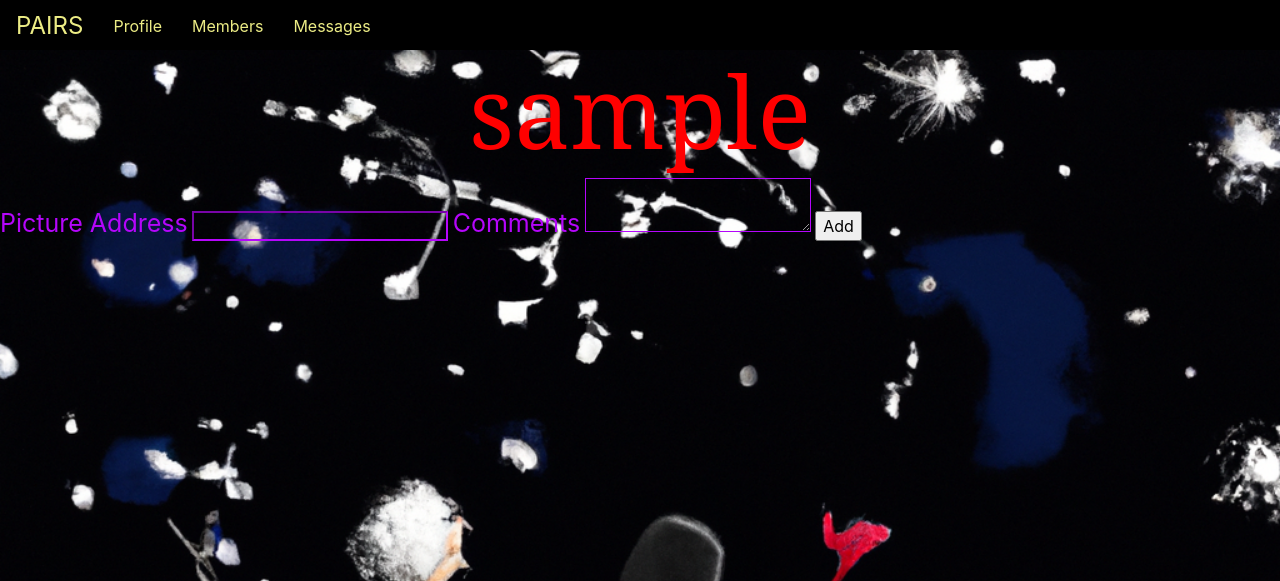
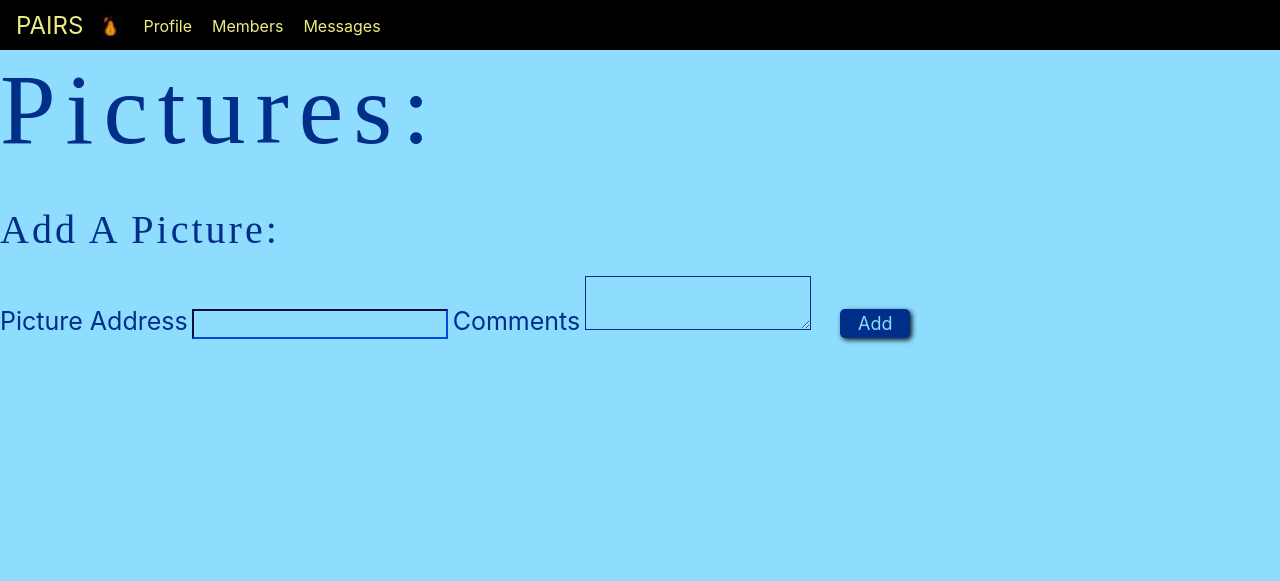
Before and after one commit to Damien580/Final-Fullstack-Capstone, a Flask app: page /profile in a window 1280 px wide. Shown: the top 581 px of the page. Run offline with Flask 2, Linux system fonts and the light colour scheme; the visitor is signed in with stand-in values (Sample User, id 1); data comes from the database, SQL or seed files in the repository; data that the repository does not hold is empty; some libraries are stand-ins or nearby versions.

Commit message:
home and profile baisc styling done

```diff
--- a/crud.py
+++ b/crud.py
@@ -30,6 +30,6 @@ def get_message_by_id(message_id):
 
 def get_all_messages(sender_id=None, recipient_id=None):
     if sender_id is not None:
-        return Message.query.filter_by(sender_id=sender_id, recipient_id=recipient_id).order_by(Message.date_time.desc()).all()
+        return Message.query.filter_by(sender_id=sender_id, recipient_id=current_user.id).order_by(Message.date_time.desc()).all()
     else:
         return Message.query.order_by(Message.date_time.desc()).all()
--- a/forms.py
+++ b/forms.py
@@ -5,10 +5,9 @@ from wtforms.fields import RadioField
 from datetime import datetime
 
 class LoginForm(FlaskForm):
-    username = StringField("username")
-    password = PasswordField("password")
-    remember_me = BooleanField("remember me")
-    submit = SubmitField("submit")
+    username = StringField("Username")
+    password = PasswordField("Password")
+    submit = SubmitField("Submit")
 
 class NewUserForm(FlaskForm):
     new_username = StringField('Username', validators=[DataRequired(), Length(min=4, max=255)])
--- a/server.py
+++ b/server.py
@@ -57,9 +57,9 @@ def login():
         if user:
             if user.password == password:
                 login_user(user)
-                flash("logged in")
+                flash("Logged In!")
             else:
-                flash("Either the password or username is incorrect.")
+                flash("Either the password or username is incorrect!")
 
     return render_template("home.html", login_form=login_form, new_user_form=new_user_form)
 
@@ -101,12 +101,10 @@ def all_users():
     is_female = request.args.get('is_female')
     if is_female:
         is_female = is_female == 'True'
-        print("is_female from query string:", is_female)
         users = crud.get_users_by_sex(is_female)
     else:
         users = crud.get_all_users()
 
-    print("all users:", users)
     return render_template('all_users.html', users=users, is_female=is_female, search_form=search_form)
 
 @app.route("/users/<int:id>")
@@ -157,7 +155,7 @@ def messages():
     if sender_id:
         messages = crud.get_all_messages(sender_id=int(sender_id), recipient_id=current_user.id)
     else:
-        messages = crud.get_all_messages(recipient_id=current_user.id)
+        messages = []
 
 
     return render_template('messages.html', message_form=message_form, messages=messages, senders=senders)
--- a/static/styles.css
+++ b/static/styles.css
@@ -12,7 +12,7 @@
     display: flex;
     margin-top: auto;
     margin-bottom: auto;
-    margin-left: 30px;
+    margin-left: 20px;
 }
 header{
     display: flex;
@@ -22,6 +22,11 @@ header{
     position: sticky;
     top: 0px;
 }
+.logo{
+    height: 25px;
+    margin-left: 15px;
+}
+
 
 /* home.html  */
 .home-body{
@@ -41,6 +46,7 @@ header{
 
 }
 .btn-submit{
+    display: flex;
     background-color: black;
     color: rgb(236, 236, 133);
     font-size: 18px;
@@ -48,6 +54,7 @@ header{
     border-radius: 5px;
     border: none;
     cursor: pointer;
+    box-shadow: 2px 2px 5px rgba(0, 0, 0, 0.9);
 }
 .form-container-2{
     display: flex;
@@ -58,48 +65,108 @@ header{
 }
 .btn-logout{
     display: flex;
+    position: absolute;
     color: black;
     background-color: rgb(236, 236, 133);
-    margin-top: 230px;
+    margin-top: 175px;
     font-size: 18px;
     padding: 10px 20px;
     border-radius: 5px;
     border: none;
     cursor: pointer;
+    box-shadow: 2px 2px 5px rgba(0, 0, 0, 0.9);
+
 }
 .photo1{
     display: flex;
     height: 50vh;
     margin-left:  100px;
-    z-index: -1;
+
 }
 .acct-create{
     font-size: x-large;
     font-weight: 600;
     margin: 25px;
 }
+
+
 /* profile.html */
 .name{
-    color: red;
+    color: rgb(0, 46, 137);
     font-size: 100px;
-    font-family:Georgia, 'Times New Roman', Times, serif;
-    text-align: center;
+    font-family: Savoye LET;
+    text-align:start;
+    letter-spacing: 10px;
+}
+.add-name{
+    color: rgb(0, 46, 137);
+    font-size: 40px;
+    font-family: Savoye LET;
+    text-align:start;
+    letter-spacing: 3px;
+    margin-top: 30px;
 }
 .bgrnd-pic{
-    background-image: url("/static/pics/love-couple.png");
+    background-color: rgb(142, 221, 255);
     background-size: cover;
     background-attachment: scroll;
 
 }
 .pic-form{
-    color: #b506fb;
+    color: rgb(0, 46, 137);
     font-size: 25px;
+    margin: 0px;
+    padding: 0px;
 }
-.pic-form-box{
-    border-color: #b506fb;
+.pic-form-box-address{
+    border-color: rgb(0, 46, 137);
     background-color: transparent;
-    color: #b506fb;
+    color: rgb(0, 46, 137);
+
+}
+.pic-form-box-comment{
+    border-color: rgb(0, 46, 137);
+    background-color: transparent;
+    color: rgb(0, 46, 137);
 }
 .pic-comment{
-    color: rgb(0, 255, 179);
+    color: rgb(0, 46, 137);
 }
+.pic-list{
+    display: flex;
+    flex-direction: row;
+    list-style: none;
+}
+.pics{
+    margin-left: 30px;
+}
+.pic{
+    transition: transform 0.3s ease-in-out;
+}
+.pic:hover{
+    transform: scale(2);
+}
+.delete-btn{
+    display: flex;
+    color: black;
+    background-color: rgba(255, 0, 0, 0.641);
+    font-size: 12px;
+    border-radius: 5px;
+    border: none;
+    cursor: pointer;
+    box-shadow: 2px 2px 5px rgba(0, 0, 0, 0.9)
+}
+.add-btn{
+    margin-left: 25px;
+    color: rgb(142, 221, 255);
+    background-color: rgb(0, 46, 137);
+    font-size: 18px;
+    border-radius: 5px;
+    border: none;
+    cursor: pointer;
+    box-shadow: 2px 2px 5px rgba(0, 0, 0, 0.9);
+    width: 70px;
+}
+
+
+/* all_users.html */
--- a/templates/base.html
+++ b/templates/base.html
@@ -15,10 +15,11 @@
     <nav class="navbar navbar-expand-lg navbar-dark navbar-transparent fixed-top" id="navbar">
         <a class="navbar-brand-dark-pink" href="/">PAIRS</a>
         <button class="navbar-toggler custom-toggler" type="button" data-toggle="collapse" data-target="#navbarSupportedContent" aria-controls="navbarSupportedContent" aria-expanded="false" aria-label="Toggle navigation" id="drop">
-          <span class="navbar-toggler-icon"></span>
+            <span class="navbar-toggler-icon"></span>
         </button>
 
         <div class="collapse navbar-collapse" id="navbarSupportedContent">
+            <img class="logo" src="static/pics/pearlogo.png"
             <ul class="navbar-nav mr-auto">
                 <li class="nav-item active">
                 <a class="nav-link-dark-pink" href="/profile">Profile<span class="sr-only">(current)</span></a>
--- a/templates/home.html
+++ b/templates/home.html
@@ -3,15 +3,13 @@
 {% block body %}
 <body class="home-body">
     <div class="form-container-1">
-
+        <p class="acct-create">Log In:</p>
         <form class="login" action="/login" method="POST">
             {{ login_form.csrf_token() }}
             {{ login_form.username.label(class="home-text") }}<br>
             {{ login_form.username(class="home-text") }}<br><br>
             {{ login_form.password.label(class="home-text") }}<br>
             {{ login_form.password(class="home-text") }}<br><br>
-            {{ login_form.remember_me.label(class="home-text") }}
-            {{ login_form.remember_me(class="home-text") }}<br><br>
             {{ login_form.submit(value="Log In", class="btn-submit") }}
         </form>
             <form class="logout-button" action="/logout">
@@ -19,7 +17,7 @@
             </form>
         <form>
             {% for message in get_flashed_messages() %}
-            <p>{{ message }}</p>
+            <p>{{ message.title() }}</p>
             {% endfor %}
         </form>
         <div class="form-container-2">
--- a/templates/profile.html
+++ b/templates/profile.html
@@ -4,30 +4,31 @@
 {% block body %}
 
 {% if profile %}
-<h2 class="name">{{ profile.username }}</h2>
+<h2 class="name">Pictures:</h2>
 {% endif %}
 
 
 <body class="bgrnd-pic"></body>
     {% if pictures %}
-    <ul>
+    <ul class="pic-list">
         {% for pic in pictures %}
         <li class="pics">
-            <img src="{{ pic.pic_url }}" alt="Picture">
+            <img class="pic" src="{{ pic.pic_url }}" alt="Picture">
             <p class="pic-comment">{{ pic.comment }}</p>
             <form method="POST" action="{{ url_for('delete_picture', pic_id=pic.pic_id) }}">
                 <input type="hidden" name="pic_id" value="{{ pic.pic_id }}">
-                <button type="submit">Delete</button>
+                <button class="delete-btn" type="submit">Delete</button>
             </form>
         </li>
         {% endfor %}
     </ul>
     {% endif %}
+    <p class="add-name">Add A Picture:</p>
     <form method="POST" action="{{ url_for('profile') }}">
         {{ add_photo_form.hidden_tag() }}
-        {{ add_photo_form.url.label(class="pic-form") }} {{ add_photo_form.url(class="pic-form-box") }}
-        {{ add_photo_form.comment.label(class="pic-form") }} {{ add_photo_form.comment(class="pic-form-box") }}
-        {{ add_photo_form.submit() }}
+        {{ add_photo_form.url.label(class="pic-form") }} {{ add_photo_form.url(class="pic-form-box-address") }}
+        {{ add_photo_form.comment.label(class="pic-form") }} {{ add_photo_form.comment(class="pic-form-box-comment") }}
+        {{ add_photo_form.submit(class="add-btn") }}
     </form>
     {% for message in get_flashed_messages() %}
     <p>{{ message }}</p>
```
Also changed, not shown: static/pics/pearlogo.png (added), static/pics/pearlogo2.png (added), static/pics/pearlogo3.png (added), static/pics/pearlogo4.png (added), static/pics/romanticpears.png, 3 other files.
